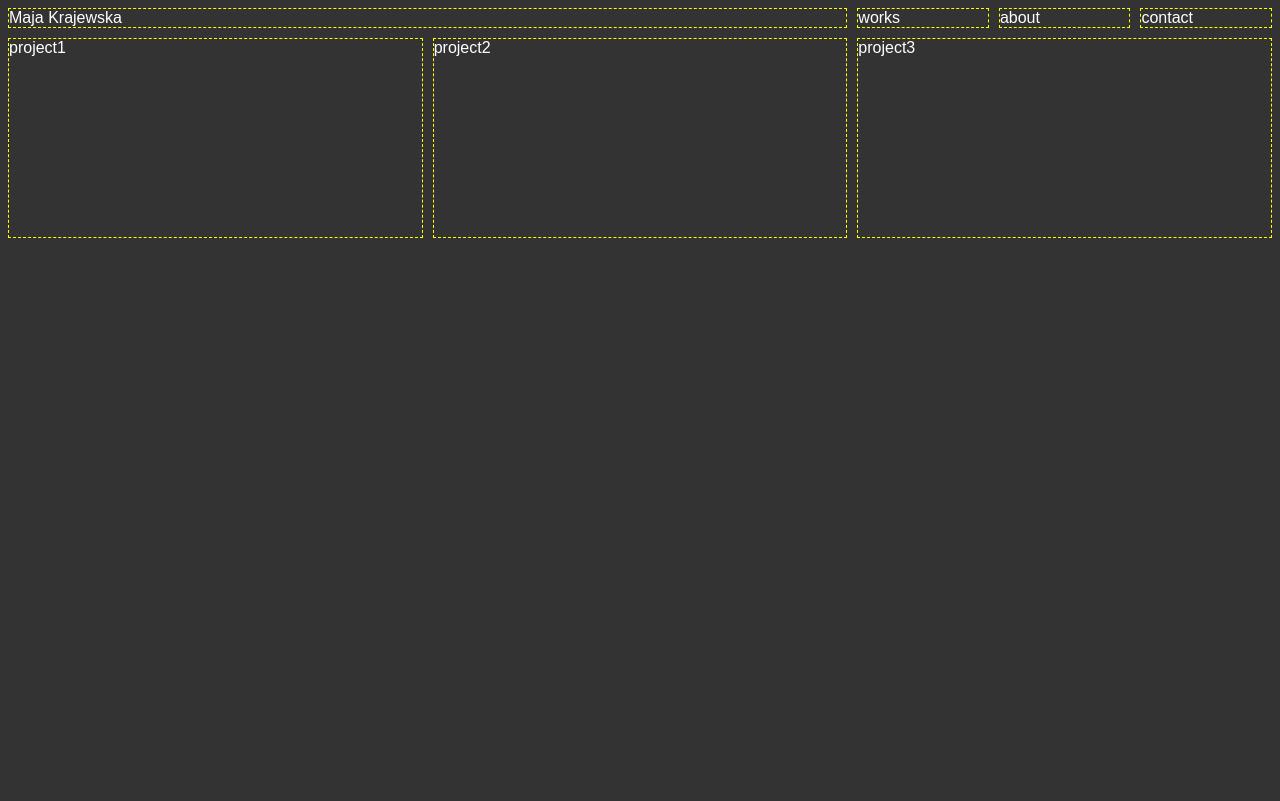
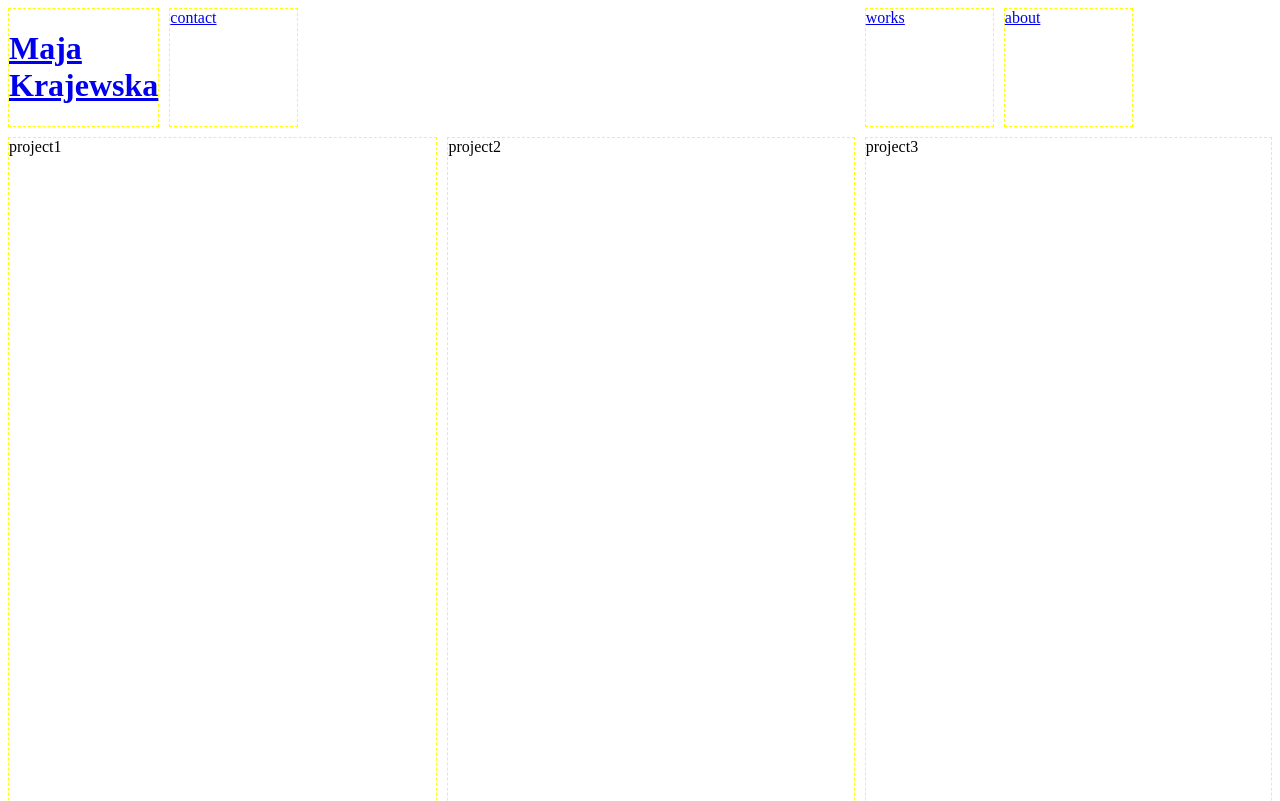
Before and after one commit to majakrajewska/majakrajewska.github.io, a plain HTML site: page index.html in a window 1280 px wide. Shown: the top 801 px of the page. Drawn offline with Linux system fonts and the light colour scheme; a web font is replaced by a local one.

Commit message:
Add files via upload

```diff
--- a/index.html
+++ b/index.html
@@ -1,30 +1,49 @@
 <html>
 
 <head>
-    <title>CSS exercise</title>
+    <title> Maja Krajewska</title>
     <meta charset="utf8" />
-    <link href='http://fonts.googleapis.com/css?family=Combo&subset=latin,latin-ext' rel='stylesheet' type='text/css'>
+    <link href="https://fonts.googleapis.com/css?family=Poppins" rel="stylesheet">
     <link rel="stylesheet" href="style.css" />
     <style>
         html,
+        div {
+    padding-bottom: 1px;
+
+}
+
         body {
-            min-height: 100%;
+            min-height: 99%;
+        }
+        link {
+            background: no-repeat top center;
+            color: #000;
+            font-family: "League Spartan Bold", bold;
+            font-size: 10px;
         }
 
-        body {
-            background: #333 url('todo.png') no-repeat top center;
-            color: #fff;
-            font-family: "Combo", sans-serif;
-        }
     </style>
+
 </head>
 
 <body>
     <div class="mygrid">
-   <div class="header">Maja Krajewska</div>
-   <div class="works">works</div>
-   <div class="about">about</div>
-   <div class="contact">contact</div>
+   <a href="index.html">
+   <h1>Maja Krajewska</h1> </a>
+
+   <div class="works">
+
+    <a href="works.html"> works </a>
+        </div>
+
+   <div class="about">
+       <a href="about.html"> about </a>
+        </div>
+
+   <div class="contact">
+       <a href="contact.html"> contact </a>
+   </div>
+
    <div class="content1">project1</div>
    <div class="content2">project2</div>
    <div class="content3">project3</div>
```
